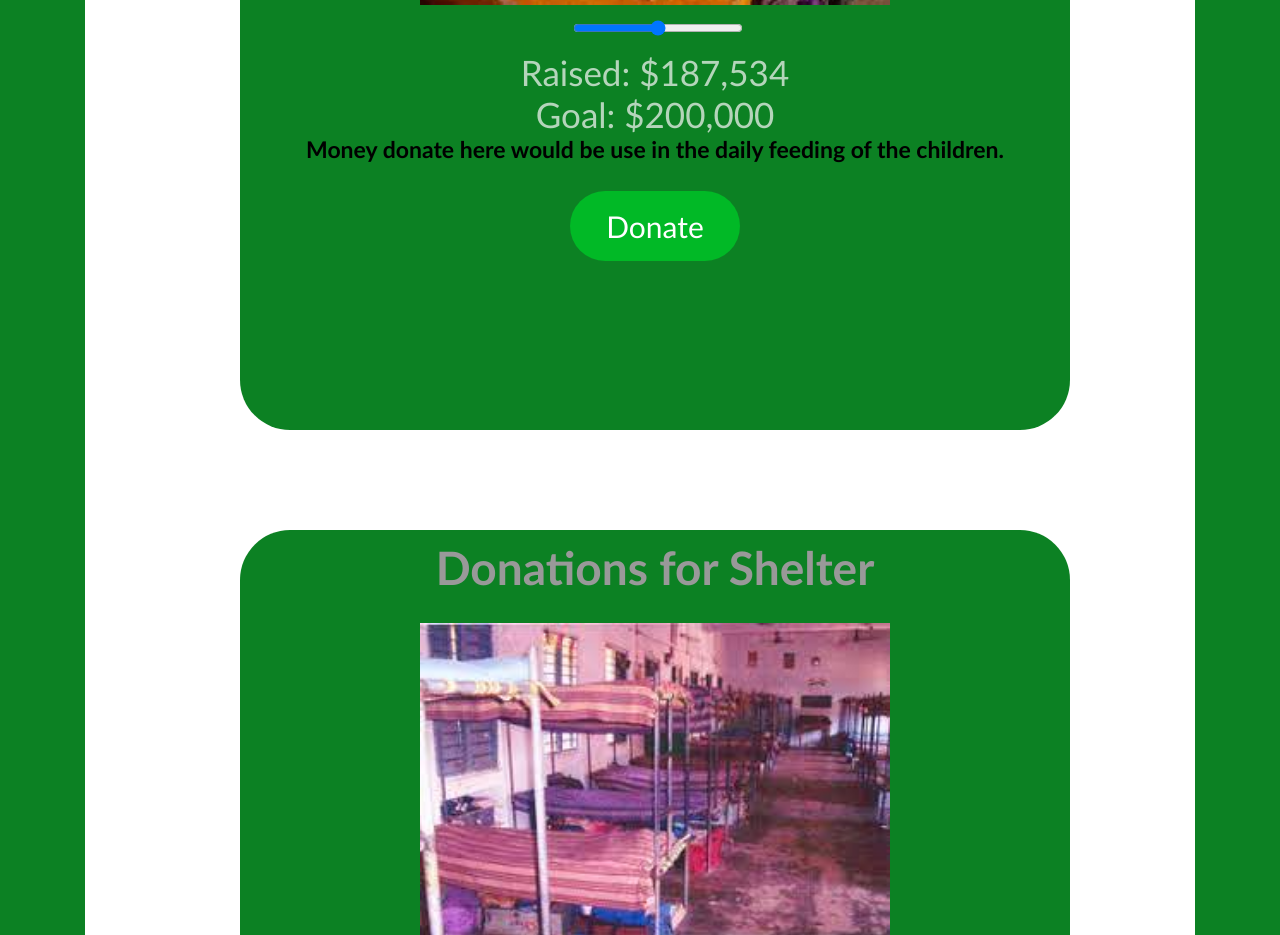
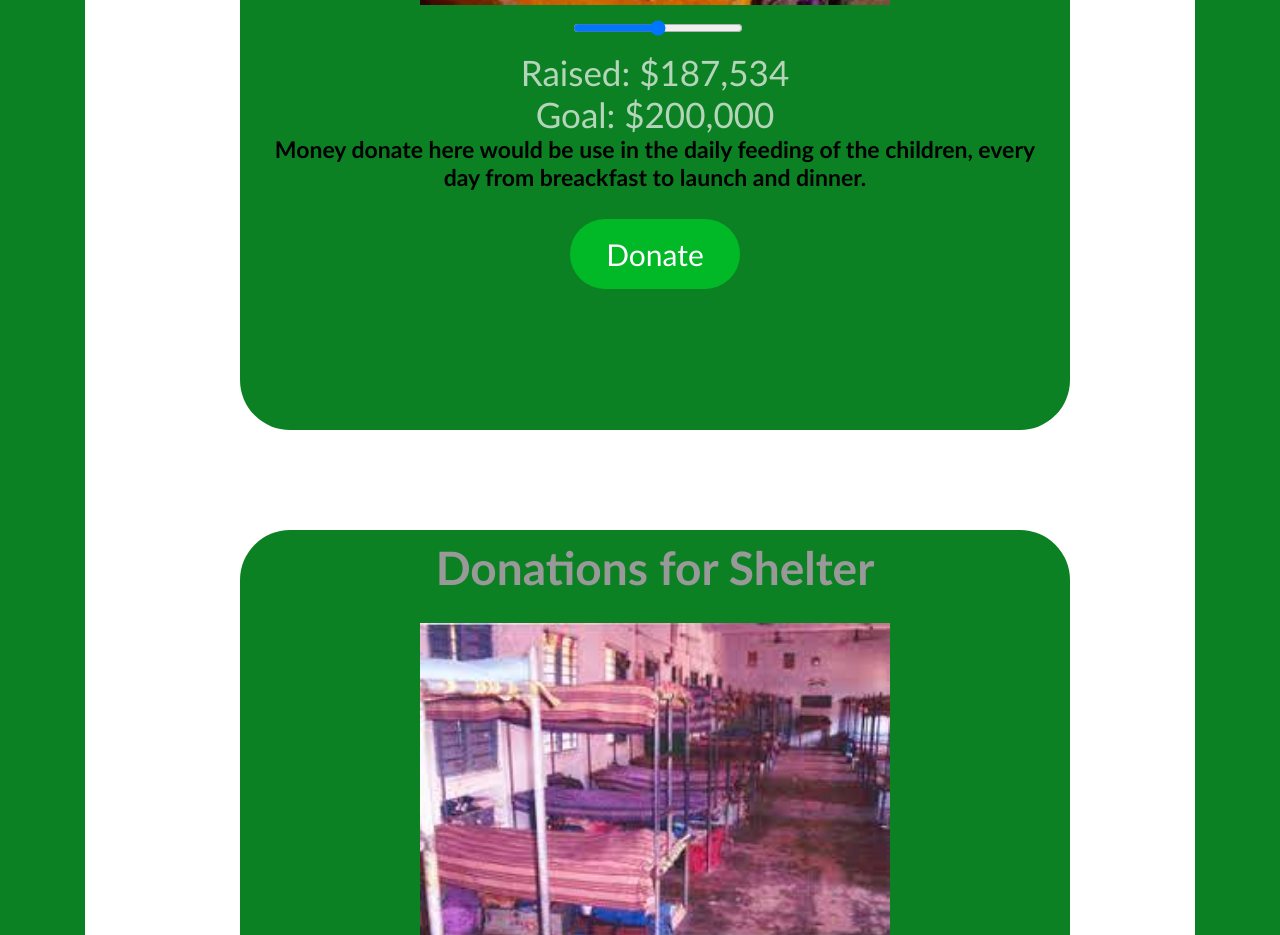
Before and after one commit to iblacksassin/Charity-Site, a plain HTML site: page index.html in a window 1280 px wide. Shown: the part 2380-3315 px from the top of the page. Drawn offline with Linux system fonts and the light colour scheme.

Commit message:
Update index.html

```diff
--- a/index.html
+++ b/index.html
@@ -60,7 +60,8 @@
         <input type="range" name="" id=""><br>
         <p class="p">Raised: $187,534</p>
         <p class="p">Goal: $200,000</p>
-        <p>Money donate here would be use in the daily feeding of the children.</p>
+        <p>Money donate here would be use in the daily feeding of the children, every day from breackfast to launch and dinner.
+        </p>
         <br>
         <button><a href="donate.html">Donate</a></button>
         </div>
```
